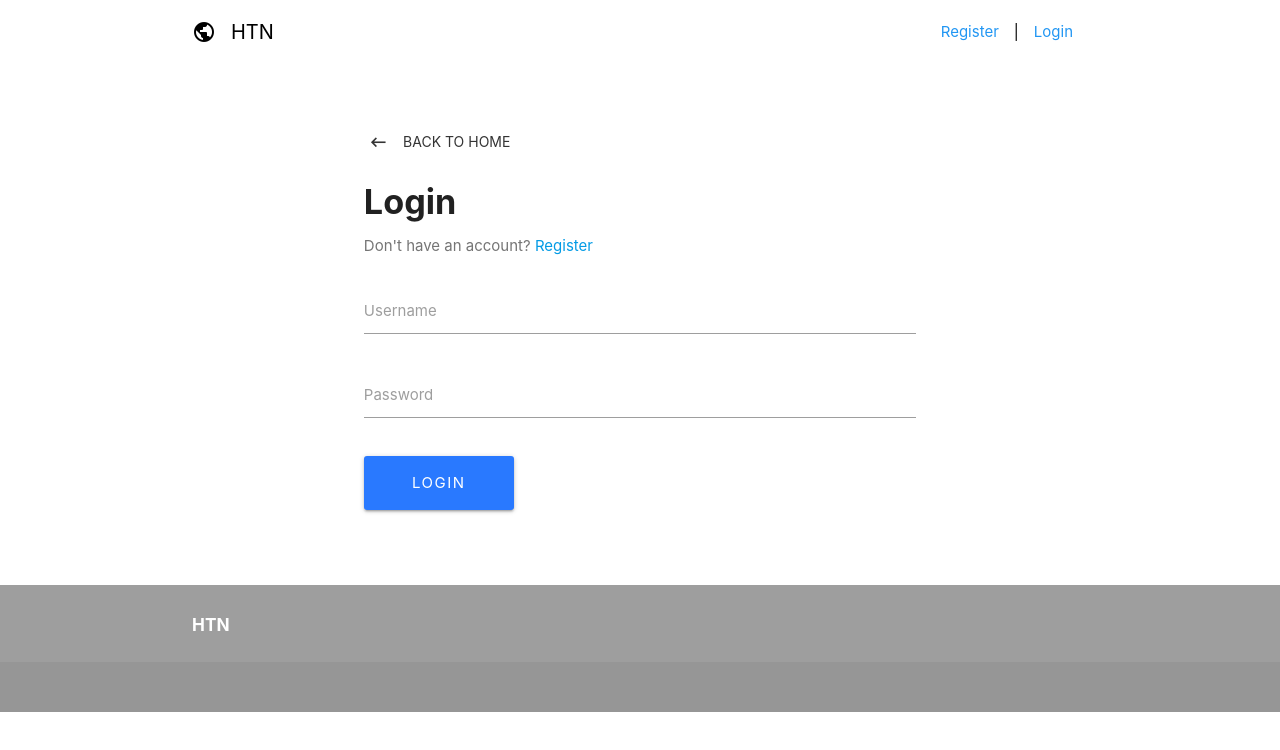
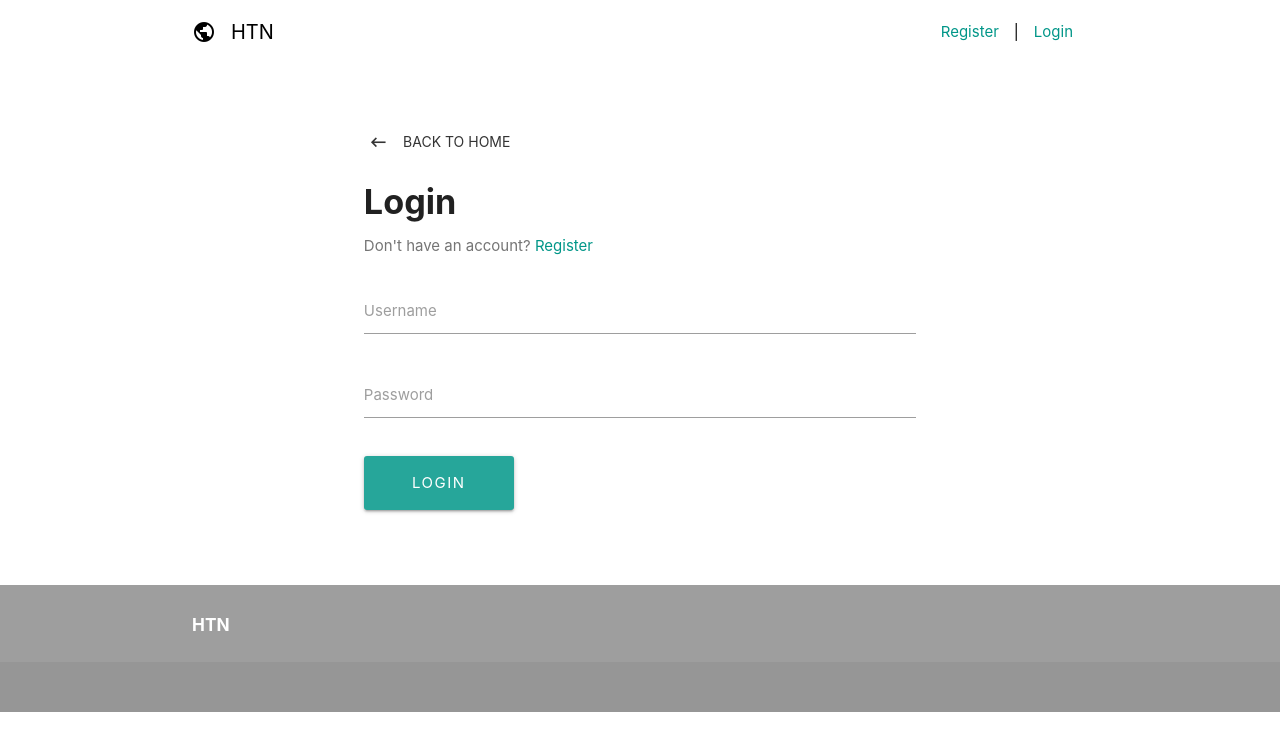
Before and after one commit to elena-pan/Wellness-Watch, a React (Create React App) app in the folder client/: page /login in a window 1280 px wide. Shown: the top 750 px of the page. Built offline with nearby package versions, Linux system fonts and the light colour scheme; no server answers.

Commit message:
Update schemas

```diff
--- a/client/src/components/layout/Navbar.js
+++ b/client/src/components/layout/Navbar.js
@@ -18,17 +18,17 @@ function Navbar(props) {
     const loginLogoutLinks = props.user ?
         (<React.Fragment>
             <li>
-                <Link to="/login" className="blue-text" onClick={() => logOut()}>Logout</Link>
+                <Link to="/login" className="teal-text" onClick={() => logOut()}>Logout</Link>
             </li>
         </React.Fragment>
         ) : (
         <React.Fragment>
             <li>
-                <Link to="/register" className="blue-text">Register</Link>
+                <Link to="/register" className="teal-text">Register</Link>
             </li>
             <li className="black-text">|</li>
             <li>
-                <Link to="/login" className="blue-text">Login</Link>
+                <Link to="/login" className="teal-text">Login</Link>
             </li>
         </React.Fragment>
         );
--- a/client/src/components/pages/AddDatapoint.js
+++ b/client/src/components/pages/AddDatapoint.js
@@ -46,6 +46,7 @@ function AddImage(props) {
         };
         axios.post(`${serverUrl}/api/datapoints`, datapoint)
             .then(response => {
+                M.toast({html: 'Log added', classes: "green lighten-1"})
                 props.history.replace("/");
             })
             .catch(err => M.toast({html: 'An error has occurred. Please try again', classes: "red lighten-1"}));
--- a/client/src/components/pages/Landing.js
+++ b/client/src/components/pages/Landing.js
@@ -200,7 +200,7 @@ function Landing(props) {
                     </label>
                     <Link
                         to="/add"
-                        className="add-btn btn btn-large waves-effect waves-light hoverable blue accent-3"
+                        className="add-btn btn btn-large waves-effect waves-light hoverable"
                         >
                             Add Log
                         </Link>
--- a/client/src/components/pages/Login.js
+++ b/client/src/components/pages/Login.js
@@ -47,7 +47,7 @@ function Login(props) {
                         <b>Login</b>
                     </h4>
                     <p className="grey-text text-darken-1">
-                        Don't have an account? <Link to="/register">Register</Link>
+                        Don't have an account? <Link to="/register" className="teal-text">Register</Link>
                     </p>
                     </div>
                     <form noValidate onSubmit={onSubmit}>
@@ -95,7 +95,7 @@ function Login(props) {
                             marginTop: "1rem"
                         }}
                         type="submit"
-                        className="btn btn-large waves-effect waves-light hoverable blue accent-3"
+                        className="btn btn-large waves-effect waves-light hoverable"
                         >
                             Login
                         </button>
--- a/client/src/components/pages/Register.js
+++ b/client/src/components/pages/Register.js
@@ -40,7 +40,7 @@ function Register(props) {
                         <b>Register</b>
                     </h4>
                     <p className="grey-text text-darken-1">
-                        Already have an account? <Link to="/login">Login</Link>
+                        Already have an account? <Link to="/login" className="teal-text">Login</Link>
                     </p>
                     </div>
                     <form noValidate onSubmit={onSubmit}>
@@ -91,7 +91,7 @@ function Register(props) {
                             marginTop: "1rem"
                         }}
                         type="submit"
-                        className="btn btn-large waves-effect waves-light hoverable blue accent-3"
+                        className="btn btn-large waves-effect waves-light hoverable"
                         >
                             Register
                         </button>
```
Also changed, not shown: 1 other file (tests, documents, lock files or other folders).
